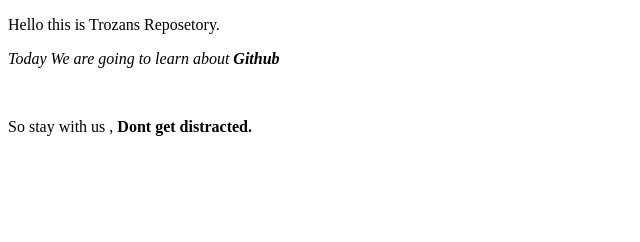
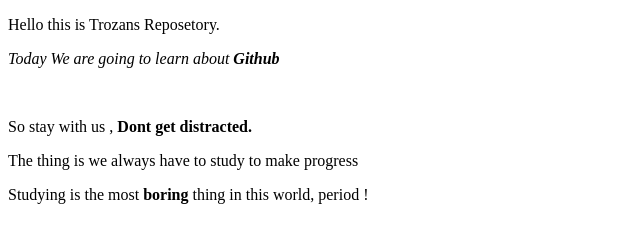
Before and after one commit to shantohasibul/Trozansrepo, a plain HTML site: page index.html in a window 1280 px wide. Shown: the whole page, without its empty margins (0-640 px from the left). Drawn offline with Linux system fonts and the light colour scheme.

Commit message:
addeded something new

```diff
--- a/index.html
+++ b/index.html
@@ -10,6 +10,8 @@
     <p>Hello this is Trozans Reposetory.</p>
     <p><i>Today We are going to learn about <strong>Github</strong></i></p><br>
     <p>So stay with us , <b>Dont get distracted.</b></p>
+    <p>The thing is we always have to study to make progress</p>
+    <p>Studying is the most <b>boring</b> thing in this world, period !</p>
 
 </body>
 </html>
```
